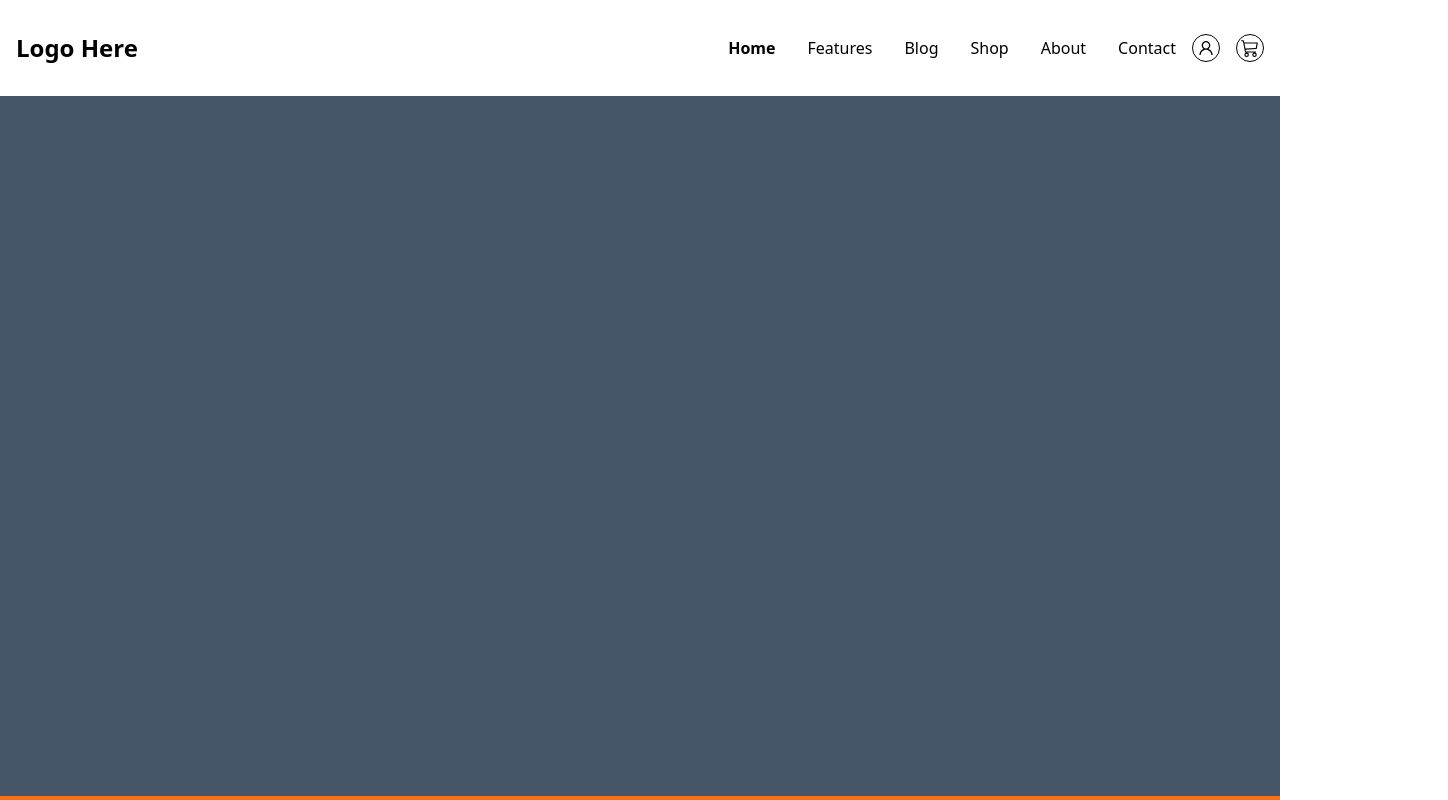
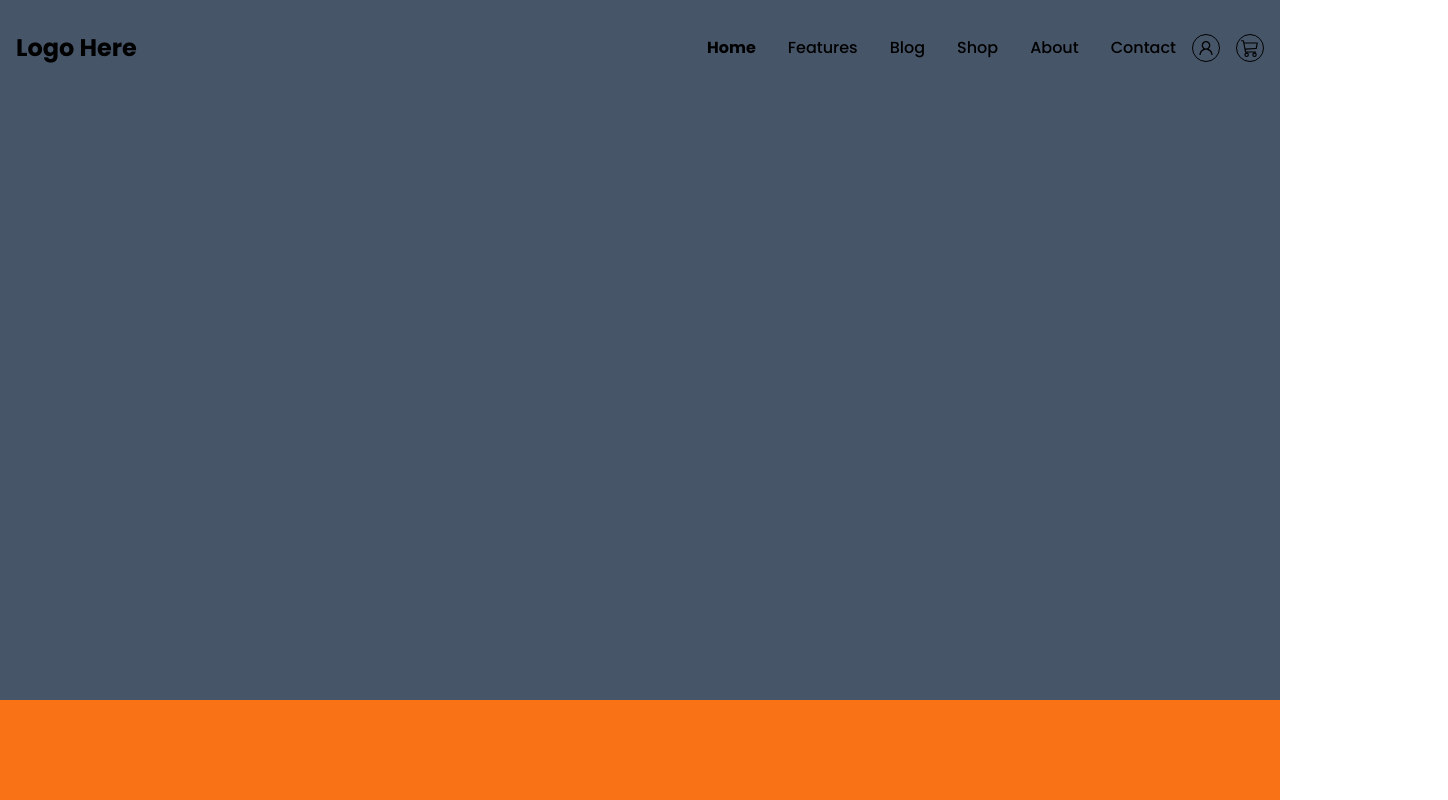
Before and after one commit to 1Pocket3/mbunity-req, a React (Create React App) app: page / in a window 1280 px wide. Both pictures are taken after a click on the button "Let's start". Shown: the top 800 px of the page, 1448 px wide, since content can reach past the window. Built offline with nearby package versions, Linux system fonts and the light colour scheme.

Commit message:
add font

```diff
--- a/public/index.html
+++ b/public/index.html
@@ -6,6 +6,11 @@
   <meta name="viewport" content="width=device-width, initial-scale=1" />
   <meta name="theme-color" content="#000000" />
   <meta name="description" content="Web site created Typescript, React, and Tailwind" />
+  <link rel="preconnect" href="https://fonts.googleapis.com">
+  <link rel="preconnect" href="https://fonts.gstatic.com" crossorigin>
+  <link
+    href="https://fonts.googleapis.com/css2?family=Poppins:wght@500;700&family=Red+Hat+Display:wght@400;600&display=swap"
+    rel="stylesheet">
   <title>Mbunity Test Task</title>
 </head>
 
--- a/src/components/Navbar.tsx
+++ b/src/components/Navbar.tsx
@@ -42,7 +42,7 @@
 
 
   return (
-    <div id='navbar' className={`${className} top-0 w-full transition duration-500`} >
+    <div id='navbar' className={`${className} fixed top-0 w-full transition duration-500`} >
       <div className='flex justify-between items-center h-14 lg:h-24 sm:h-[3rem] max-w-[1440px] mx-auto px-4 text-black'>
         <h1 className='w-full font-bold md:text-2xl sm:text-lg'>Logo Here</h1>
         <ul className='hidden md:flex'>
--- a/src/index.css
+++ b/src/index.css
@@ -15,6 +15,7 @@
 
 body {
   background-color: white;
+  font-family: 'Poppins', 'sans-serif';
 }
 
 @keyframes fadeIn {
--- a/tailwind.config.js
+++ b/tailwind.config.js
@@ -9,15 +9,15 @@
     extend: {
       'sm': '720px',
       // => @media (min-width: 640px) { ... }
-
       'md': '768px',
       // => @media (min-width: 768px) { ... }
-
       'lg': '1024px',
       // => @media (min-width: 1024px) { ... }
-
       'xl': '1280px',
       // => @media (min-width: 1280px) { ... }
+    },
+    fontFamily: {
+      poppins: ['Poppins', 'sans-serif'],
     },
   },
   plugins: [],
```
